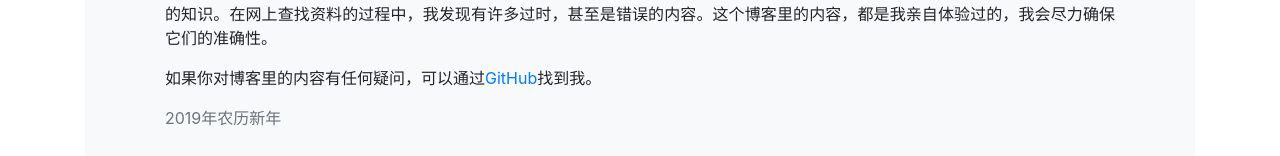
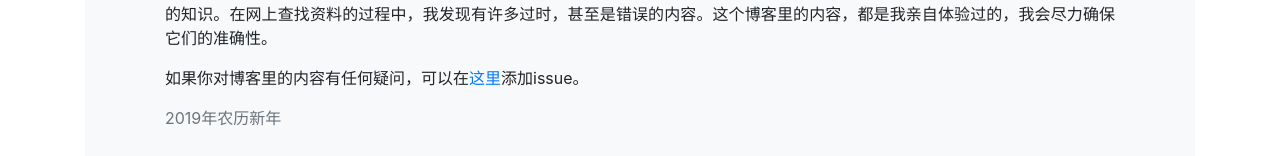
Before and after one commit to hellozhaihy/hellozhaihy.github.io, a plain HTML site: page about.html in a window 1280 px wide. Shown: the part 308-464 px from the top of the page. Drawn offline with nearby package versions, Linux system fonts and the light colour scheme; some packages are replaced by stand-ins of ours; a script that the page names is missing.

```diff
--- a/about.html
+++ b/about.html
@@ -38,7 +38,7 @@
         <p>Hi, I'm hyzhai. 现就读于中国科学技术大学，2018年本科毕业于西安电子科技大学。</p>
         <p>我正处于学习知识的一个阶段，希望有一个平台能够记录这些知识，因此这个博客就诞生了。我希望借助这个博客记录和分享我所学到的知识。在网上查找资料的过程中，我发现有许多过时，甚至是错误的内容。这个博客里的内容，都是我亲自体验过的，我会尽力确保它们的准确性。
         </p>
-        <p>如果你对博客里的内容有任何疑问，可以通过<a href="https://github.com/hellozhaihy" target="_blank">GitHub</a>找到我。</p>
+        <p>如果你对博客里的内容有任何疑问，可以在<a href="https://github.com/hellozhaihy/hellozhaihy.github.io" target="_blank">这里</a>添加issue。</p>
         <p class="text-muted">2019年农历新年</p>
     </div>
 </div>
```
Also changed, not shown: 1 other file.
